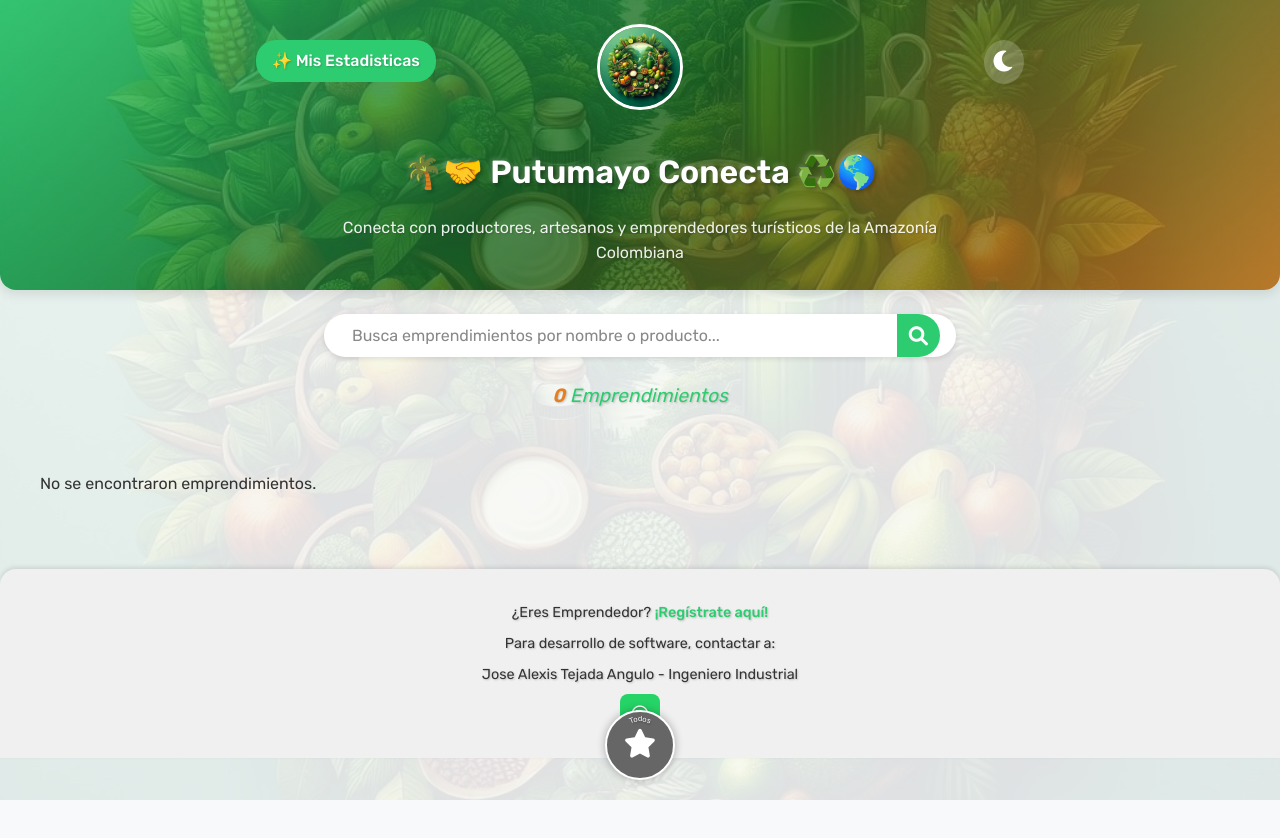
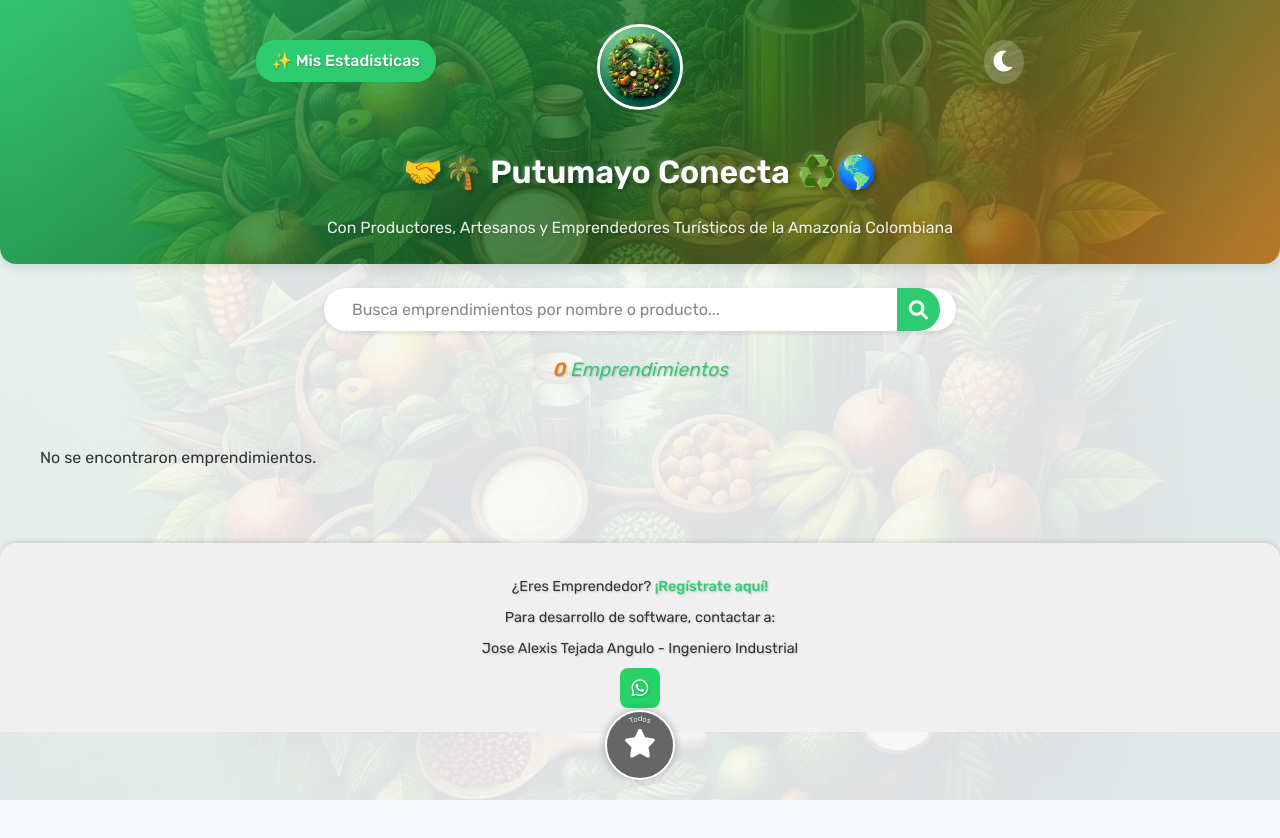
Before and after one commit to PutumayoConecta/Putumayo-Conecta, a website: page public/index.html in a window 1280 px wide. Drawn offline with Linux system fonts and the light colour scheme; no server answers.

Commit message:
Actualizar public/index.html mejoras

```diff
--- a/public/index.html
+++ b/public/index.html
@@ -17,8 +17,8 @@
     <header>
         <div class="header-content">
             <img src="/images/selva2.jpg" alt="Putumayo Conecta Logo" class="header-logo">
-            <h1>🌴🤝 Putumayo Conecta ♻️🌎</h1>
-            <p>Conecta con productores, artesanos y emprendedores turísticos de la Amazonía Colombiana</p>
+            <h1>🤝🌴 Putumayo Conecta ♻️🌎</h1>
+            <p>Con Productores, Artesanos y Emprendedores Turísticos de la Amazonía Colombiana</p>
             <button id="theme-toggle" aria-label="Alternar modo oscuro">
                 <i class="fas fa-moon"></i>
             </button>
```
